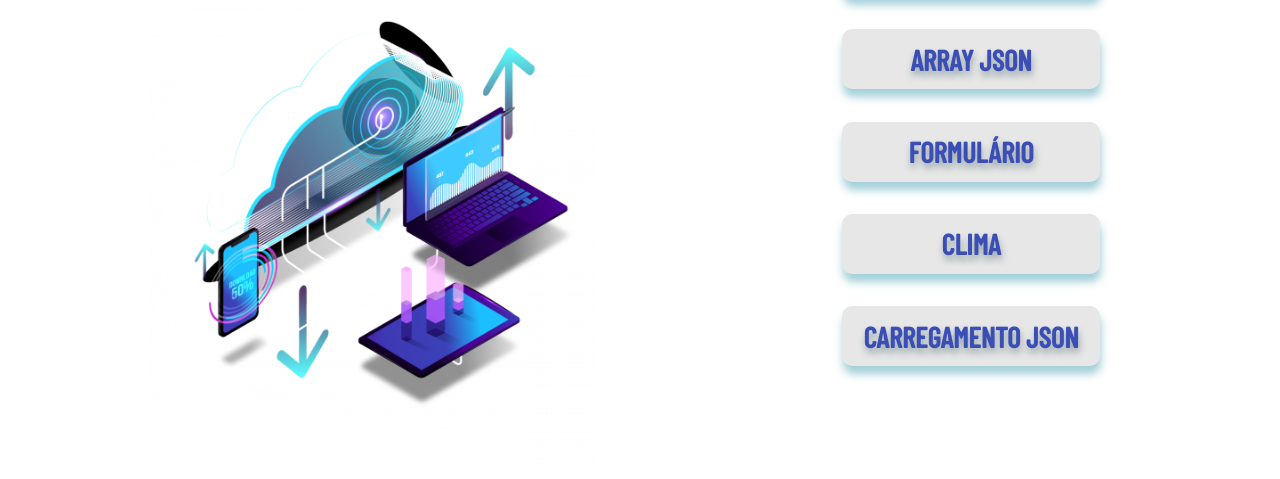
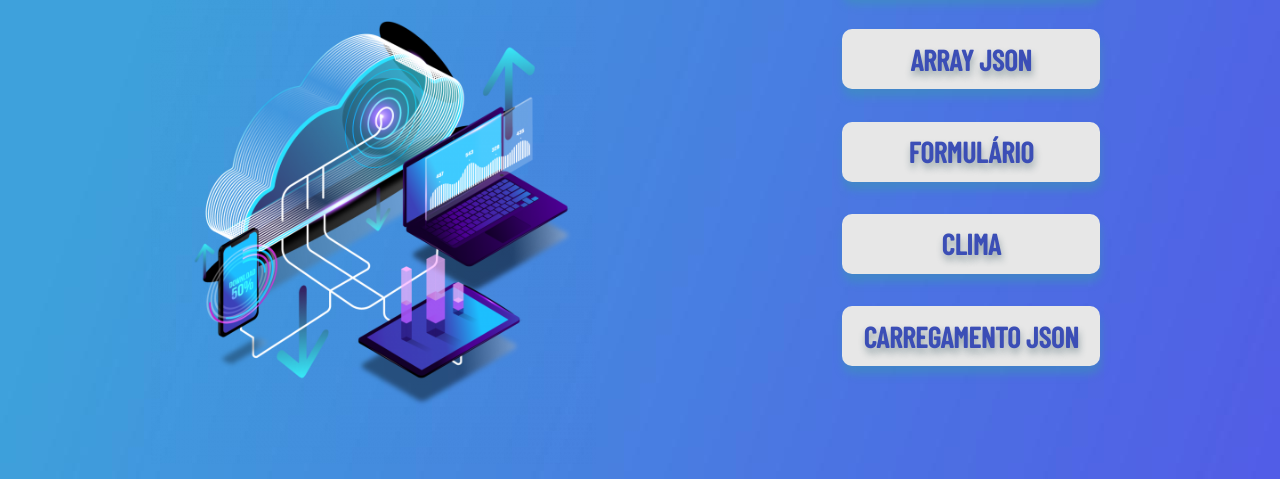
Before and after one commit to trinitydevs/apis, a plain HTML site: page index.html in a window 1280 px wide. Shown: the part 321-800 px from the top of the page. Drawn offline with nearby package versions, Linux system fonts and the light colour scheme; the site is published under a folder, as on GitHub Pages, so addresses that start at the root find nothing.

Commit message:
Update style.css

```diff
--- a/css/style.css
+++ b/css/style.css
@@ -5,7 +5,7 @@
 }
 
 body{
-    background-image: url("/img/22609.png");
+    background-image: url("../img/22609.png");
     background-repeat: no-repeat;
 }
 
```
